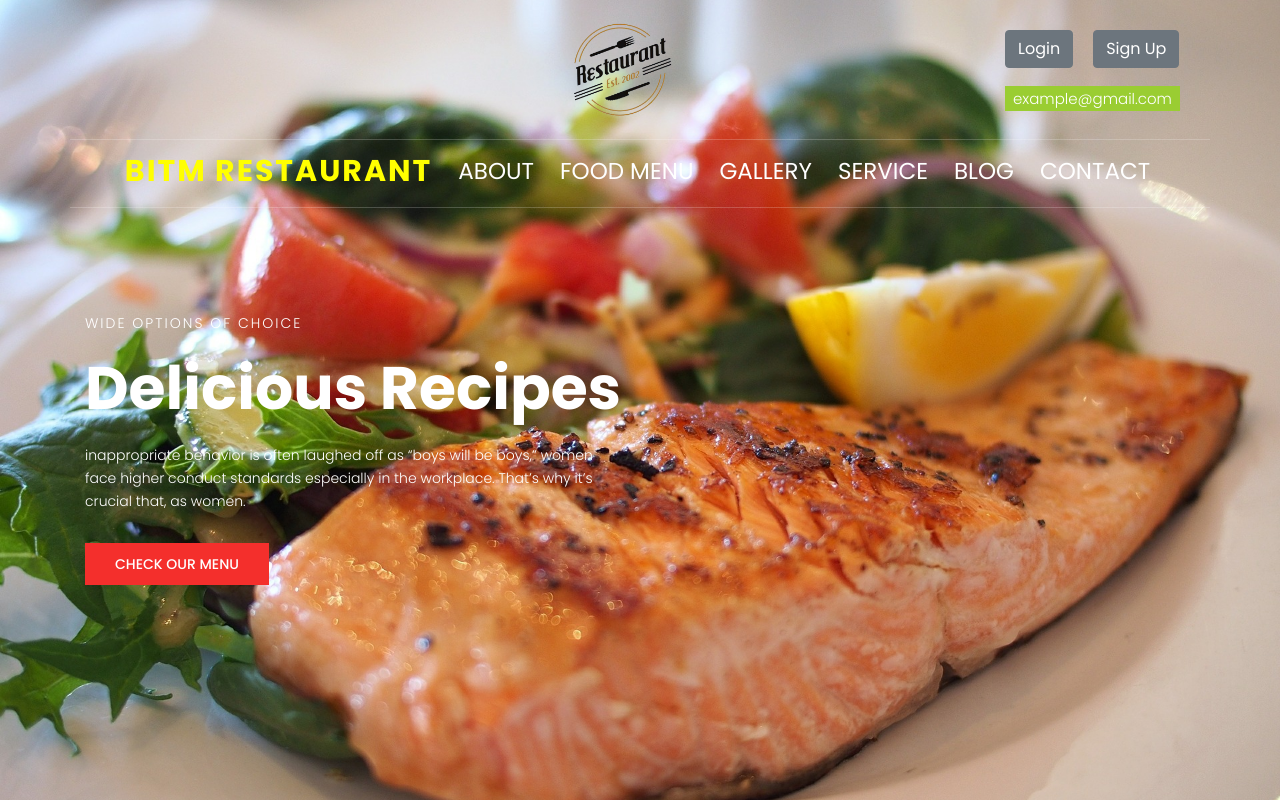
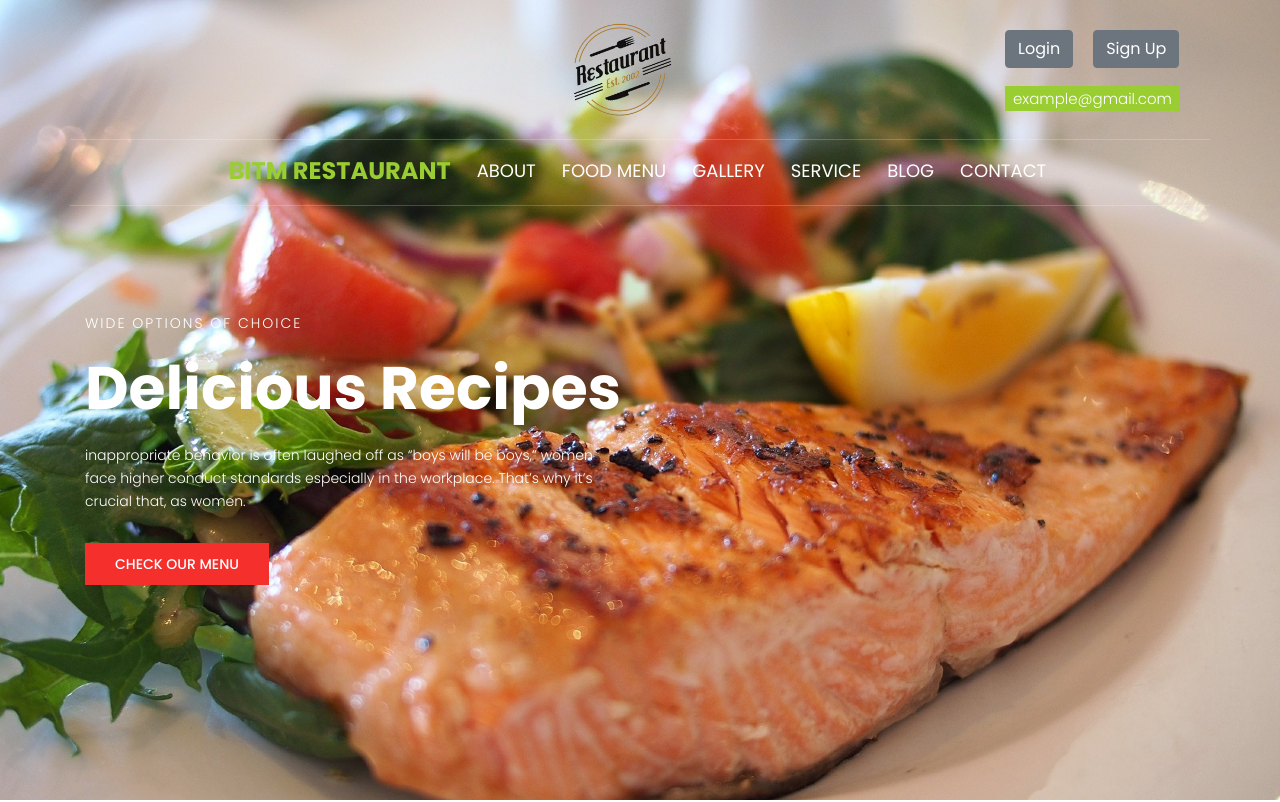
Before and after one commit to kazifarm/semple, a plain HTML site: page index.html in a window 1280 px wide. Shown: the top 802 px of the page. Drawn offline with Linux system fonts and the light colour scheme; some packages are replaced by stand-ins of ours.

Commit message:
menu name css update

```diff
--- a/css/style.css
+++ b/css/style.css
@@ -4440,9 +4440,14 @@ button:hover {
 }
 
 #nav-menu-container .nav-menu a {
-    font-size: 23px;
+    font-size: 18px;
     font-weight: 400;
 }
+
+/* #nav-menu-container .nav-menu a:hover {
+    border-bottom: 1px solid red;
+    padding-bottom: 10px;
+} */
 
 /* #nav-menu-container .nav-menu a .rest_name{
     color: #f1c40f;
@@ -4453,10 +4458,9 @@ button:hover {
 }
 
 .rest_name p {
-    color: yellow;
-    font-size: 30px;
-    letter-spacing: 2px;
-    font-weight: bold;
+    color: yellowgreen;
+    font-size: 24px;
+    font-weight: 900;
 }
 .rest_name p:hover {
     color: white;
```
